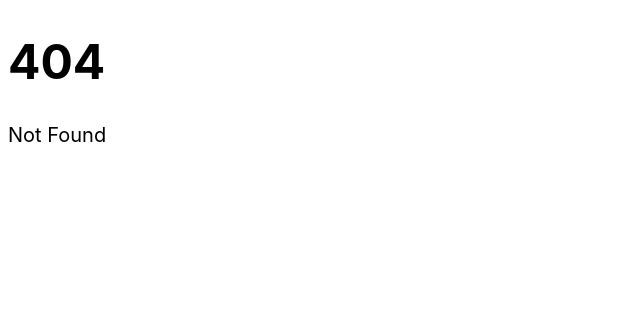
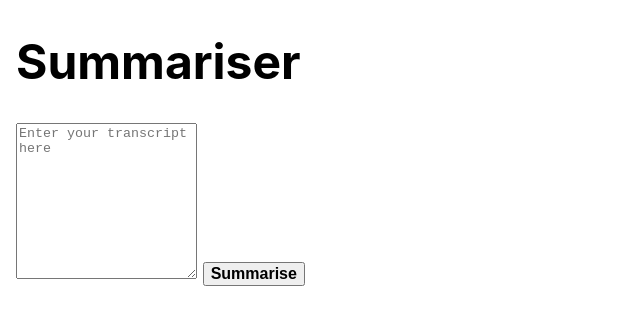
Before and after one commit to RValanki/Keep-Me-Posted, a SvelteKit app in the folder frontend/: page /summary in a window 1280 px wide. Before the commit this address had no page. Shown: the top 324 px of the page, without its empty margins (0-640 px from the left). Built offline with nearby package versions, Linux system fonts and the light colour scheme.

Commit message:
add basic svelte page for testing summary

```diff
--- /dev/null
+++ b/frontend/src/routes/summary/+page.svelte
@@ -0,0 +1,43 @@
+<script>
+    import { expoInOut } from "svelte/easing";
+
+    const postRequestString = "http://127.0.0.1:8000/summariser/"; // yours may be different, see what link pops up when you run django server, then add /emailer on the end
+
+    let transcript = ""
+
+    let buttonPressed = () =>
+    {
+        let data = new FormData();
+        transcript = transcript
+        data.append("transcript", transcript);
+
+        fetch(postRequestString, {
+            method: "POST",
+            body: data
+        }).then((response) => {
+            if (response.status != 200)
+                {
+                    console.log('Error: ' + response.status)
+                    console.log(response)
+                    document.getElementById("summary").innerHTML = "Error: " + response.text()
+                }
+            return response.json()
+        }).then((data) => {
+            if (data){
+                if (data.summary){
+                document.getElementById("summary").innerHTML = data.summary
+                }
+            }
+            else{
+                console.log(data)
+            }
+        })
+    }
+</script>
+
+<body>
+    <h1>Summariser</h1>
+    <textarea bind:value={transcript} placeholder="Enter your transcript here" rows="10"></textarea>
+    <button on:click={buttonPressed}>Summarise</button>
+    <p id="summary"></p>
+</body>
```
